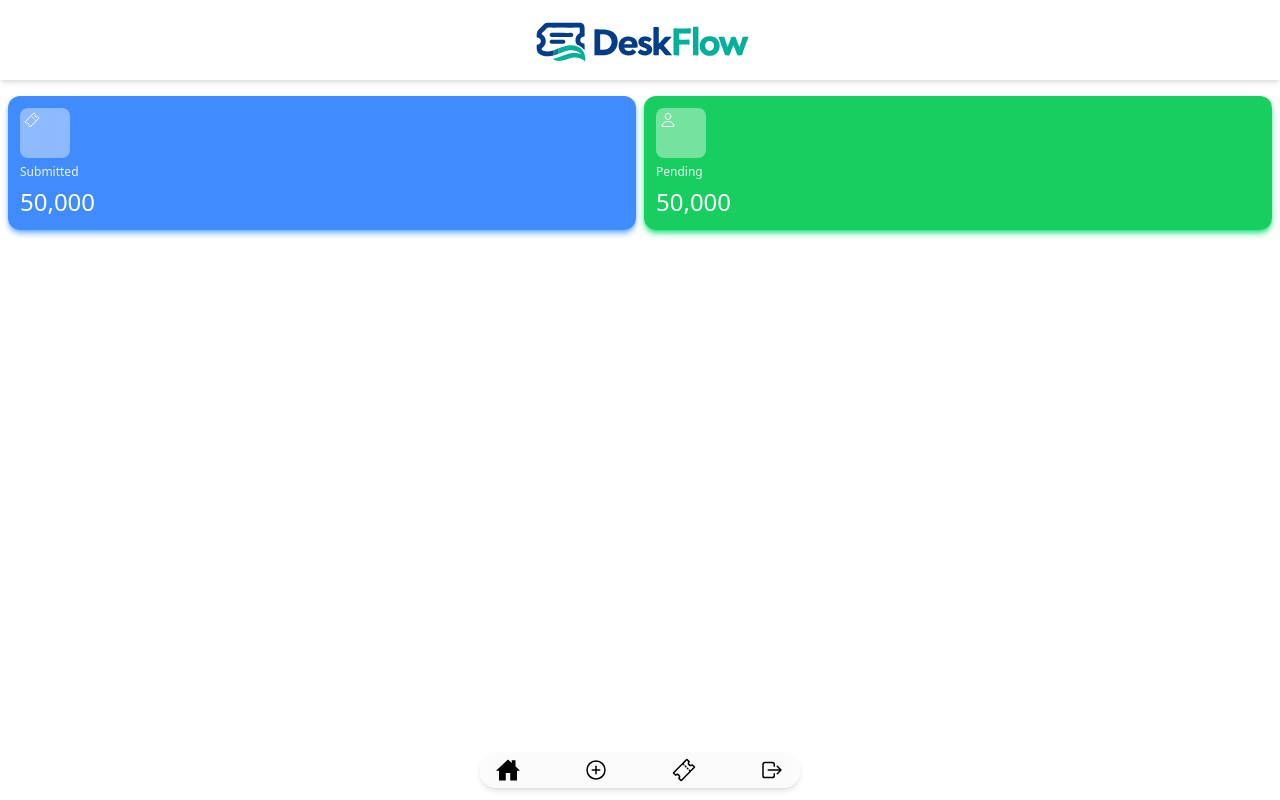
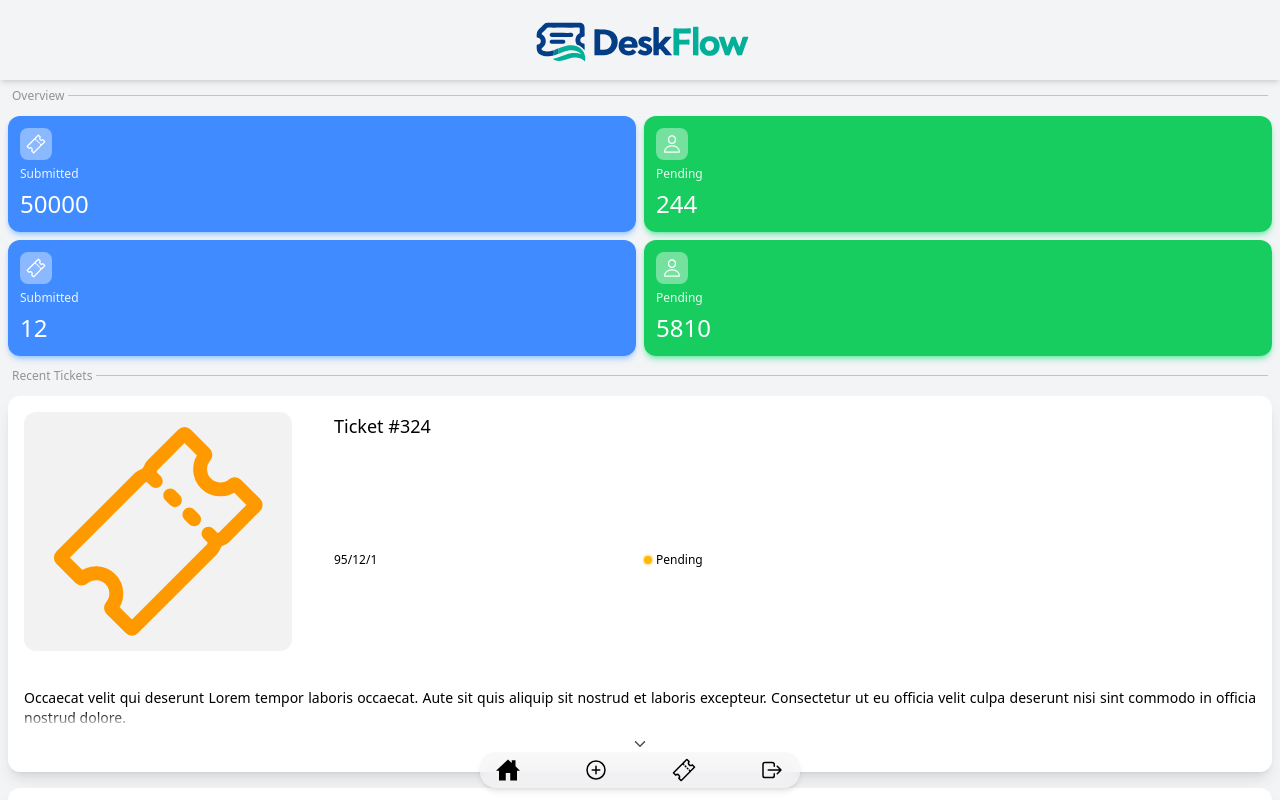
Before and after one commit to Mohireza1/deskflow, a Next.js app: page /workspace in a window 1280 px wide. Shown: the top 800 px of the page. Built offline with nearby package versions, Linux system fonts and the light colour scheme.

Commit message:
add ticket card

```diff
--- a/app/globals.css
+++ b/app/globals.css
@@ -5,6 +5,4 @@ body {
     height: 100%;
 }
 
-body {
-    /* overflow: hidden; */
-}
+body {}
--- a/app/layout.tsx
+++ b/app/layout.tsx
@@ -3,7 +3,7 @@ import "./globals.css";
 export default function RootLayout({ children }: LayoutProps<"/">) {
   return (
     <html lang="en">
-      <body>{children}</body>
+      <body className="bg-gray-100">{children}</body>
     </html>
   );
 }
--- a/app/workspace/_component/InfoCard.tsx
+++ b/app/workspace/_component/InfoCard.tsx
@@ -1,26 +1,27 @@
 import type { ReactNode } from "react";
 
 const colorMap = {
-  red: "bg-red-500/90 shadow-red-400/80",
-  blue: "bg-blue-500/90 shadow-blue-400/80",
-  green: "bg-green-500/90 shadow-green-400/80",
-  orange: "bg-orange-500/90 shadow-orange-400/80",
+  red: "bg-red-500/90 shadow-red-400/45",
+  blue: "bg-blue-500/90 shadow-blue-400/45",
+  green: "bg-green-500/90 shadow-green-400/45",
+  orange: "bg-orange-500/90 shadow-orange-400/45",
 };
 
 type colorProp = {
   color: keyof typeof colorMap;
   text: string;
+  amount: number;
   children: ReactNode;
 };
 
-const InfoCard = ({ color, children, text }: colorProp) => {
+const InfoCard = ({ color, children, text, amount }: colorProp) => {
   return (
-    <div className={`shadow-md p-3 rounded-xl space-y-1.5 ${colorMap[color]}`}>
-      <div className="size-[clamp(20px,10vw,50px)] mr-2 bg-white/40 text-white p-1 rounded-lg">
+    <div className={`space-y-1.5 rounded-xl p-3 shadow-md ${colorMap[color]}`}>
+      <div className="bg-red mr-2 w-fit rounded-lg bg-white/40 p-1.5 text-white *:size-5">
         {children}
       </div>
-      <h2 className="text-white/90 font-normal text-xs">{text}</h2>
-      <p className="text-2xl font-light text-white">50,000</p>
+      <h2 className="text-xs font-normal text-white/90">{text}</h2>
+      <p className="text-2xl font-light text-white">{amount}</p>
     </div>
   );
 };
--- /dev/null
+++ b/app/workspace/_component/Seperator.tsx
@@ -0,0 +1,12 @@
+type Props = { text: string };
+
+const Seperator = ({ text }: Props) => {
+  return (
+    <div className="mx-3 my-1 flex items-center gap-1">
+      <p className="text-xs text-black/40">{text}</p>
+      <hr className="flex-1 text-black/20" />
+    </div>
+  );
+};
+
+export default Seperator;
--- /dev/null
+++ b/app/workspace/_component/TicketCard.tsx
@@ -0,0 +1,76 @@
+"use client";
+
+import clsx from "clsx";
+import Link from "next/link";
+import { useState } from "react";
+import { IoIosArrowDown, IoIosArrowUp } from "react-icons/io";
+import { IoTicketOutline } from "react-icons/io5";
+type TicketStatus = "pending" | "completed" | "declined";
+
+type TicketCardProps = {
+  number: string;
+  date: string;
+  status: TicketStatus;
+  text: string;
+};
+
+type StatusStyles = {
+  ticket: string;
+  dot: string;
+};
+
+const statusMap = {
+  pending: { ticket: "text-amber-500", dot: "bg-amber-400 shadow-amber-400" },
+  completed: { ticket: "text-emerald-500", dot: "bg-emerald-400 shadow-emerald-400" },
+  declined: { ticket: "text-red-500", dot: "bg-red-400 shadow-amber-400" },
+} satisfies Record<TicketStatus, StatusStyles>;
+
+const TicketCard = ({ number, date, status, text }: TicketCardProps) => {
+  const [isClosed, setClosed] = useState(true);
+
+  return (
+    <div className="rounded-xl bg-white p-4 shadow-lg">
+      <div className="grid grid-cols-4 grid-rows-2 gap-x-2 gap-y-3">
+        <IoTicketOutline
+          className={`row-span-2 size-8/9 rounded-xl bg-black/5 p-2 ${statusMap[status]?.ticket ?? statusMap["pending"].ticket}`}
+        />
+        <Link className="col-span-3" href={"#"}>
+          <h3 className="cursor-pointer text-lg font-medium hover:text-blue-400 hover:underline">
+            Ticket #{number}
+          </h3>
+        </Link>
+        <p className="text-xs font-light">{date}</p>
+        <p className="text-xs font-light capitalize">
+          <span
+            aria-hidden="true"
+            className={`mr-1 inline-block h-2 w-2 rounded-full shadow-[0_0_3px_0px] ${statusMap[status]?.dot ?? statusMap["pending"].dot} `}
+          />
+          {status}
+        </p>
+      </div>
+      <button
+        type="button"
+        className="block w-full cursor-pointer rounded text-left focus-visible:outline-2 focus-visible:outline-offset-2 focus-visible:outline-blue-500"
+        aria-expanded={!isClosed}
+        aria-label={isClosed ? "Show full ticket description" : "Collapse ticket description"}
+        onClick={() => setClosed((closed) => !closed)}
+      >
+        <span
+          className={clsx(
+            "my-2 block overflow-hidden text-justify text-sm font-light transition-[max-height] duration-150 ease-in",
+            isClosed ? "max-h-25 mask-b-from-60%" : "max-h-80",
+          )}
+        >
+          {text}
+        </span>
+        {isClosed ? (
+          <IoIosArrowDown aria-hidden="true" className="mx-auto my-1 opacity-70" />
+        ) : (
+          <IoIosArrowUp aria-hidden="true" className="mx-auto my-1 opacity-70" />
+        )}
+      </button>
+    </div>
+  );
+};
+
+export default TicketCard;
--- a/app/workspace/page.tsx
+++ b/app/workspace/page.tsx
@@ -1,23 +1,51 @@
 import InfoCard from "./_component/InfoCard";
 import { IoPersonOutline, IoTicketOutline } from "react-icons/io5";
+import TicketCard from "./_component/TicketCard";
+import Seperator from "./_component/Seperator";
 
 const Panel = () => {
   return (
     <>
-      <div className="grid grid-cols-2 p-2 gap-2">
-        <InfoCard color="blue" text="Submitted">
+      <Seperator text="Overview" />
+      <div className="grid grid-cols-2 gap-2 p-2">
+        <InfoCard color="blue" text="Submitted" amount={50000}>
           <IoTicketOutline />
         </InfoCard>
-        <InfoCard color="green" text="Pending">
+        <InfoCard color="green" text="Pending" amount={244}>
           <IoPersonOutline />
         </InfoCard>
-        {/* <InfoCard color="blue" text="Submitted">
+        <InfoCard color="blue" text="Submitted" amount={12}>
           <IoTicketOutline />
         </InfoCard>
-        <InfoCard color="green" text="Pending">
+        <InfoCard color="green" text="Pending" amount={5810}>
           <IoPersonOutline />
-        </InfoCard> */}
+        </InfoCard>
       </div>
+      <Seperator text="Recent Tickets" />
+      <div className="space-y-4 p-2">
+        <TicketCard
+          key={1}
+          number="324"
+          date="95/12/1"
+          status="pending"
+          text="Occaecat velit qui deserunt Lorem tempor laboris occaecat. Aute sit quis aliquip sit nostrud et laboris excepteur. Consectetur ut eu officia velit culpa deserunt nisi sint commodo in officia nostrud dolore."
+        />
+        <TicketCard
+          key={2}
+          number="324"
+          date="95/12/1"
+          status="completed"
+          text="Occaecat velit qui deserunt Lorem tempor laboris occaecat. Aute sit quis aliquip sit nostrud et laboris excepteur. Consectetur ut eu officia velit culpa deserunt nisi sint commodo in officia nostrud dolore."
+        />
+        <TicketCard
+          key={3}
+          number="324"
+          date="95/12/1"
+          status="declined"
+          text="Occaecat velit qui deserunt Lorem tempor laboris occaecat. Aute sit quis aliquip sit nostrud et laboris excepteur. Consectetur ut eu officia velit culpa deserunt nisi sint commodo in officia nostrud dolore."
+        />
+      </div>
+      <div className="h-20"></div>
     </>
   );
 };
--- a/components/MobileHead.tsx
+++ b/components/MobileHead.tsx
@@ -4,7 +4,7 @@ import Image from "next/image";
 const MobileHead = () => {
   return (
     <>
-      <header className="shadow-md max-h-20 mb-2">
+      <header className="bg-gray-100 shadow-md max-h-20 mb-2">
         <Image src={logo as string} alt="DeskFlow Logo" className="max-w-60 w-1/2 mx-auto" />
       </header>
     </>
--- a/components/MobileNav.tsx
+++ b/components/MobileNav.tsx
@@ -16,7 +16,7 @@ const MobileNav = () => {
   const [selected, setSelected] = useState(0);
 
   return (
-    <nav className="flex justify-between fixed bottom-3 w-5/6 max-w-80 left-0 right-0 mx-auto shadow-md bg-gray-50/70 px-4 py-1.5 rounded-2xl">
+    <nav className="fixed right-0 bottom-3 left-0 z-100 mx-auto flex w-5/6 max-w-80 justify-between rounded-2xl bg-gray-100/50 px-4 py-1.5 shadow-md backdrop-blur-md">
       <button type="button" onClick={() => setSelected(0)}>
         {selected === 0 ? <IoHomeSharp size={24} /> : <IoHomeOutline size={24} />}
       </button>
--- a/package.json
+++ b/package.json
@@ -9,6 +9,7 @@
     "lint": "oxlint ."
   },
   "dependencies": {
+    "clsx": "^2.1.1",
     "next": "16.4.0",
     "oxfmt": "^0.72.0",
     "oxlint": "^1.87.0",
```
Also changed, not shown: .oxfmtrc.json, 1 other file (tests, documents, lock files or other folders).
